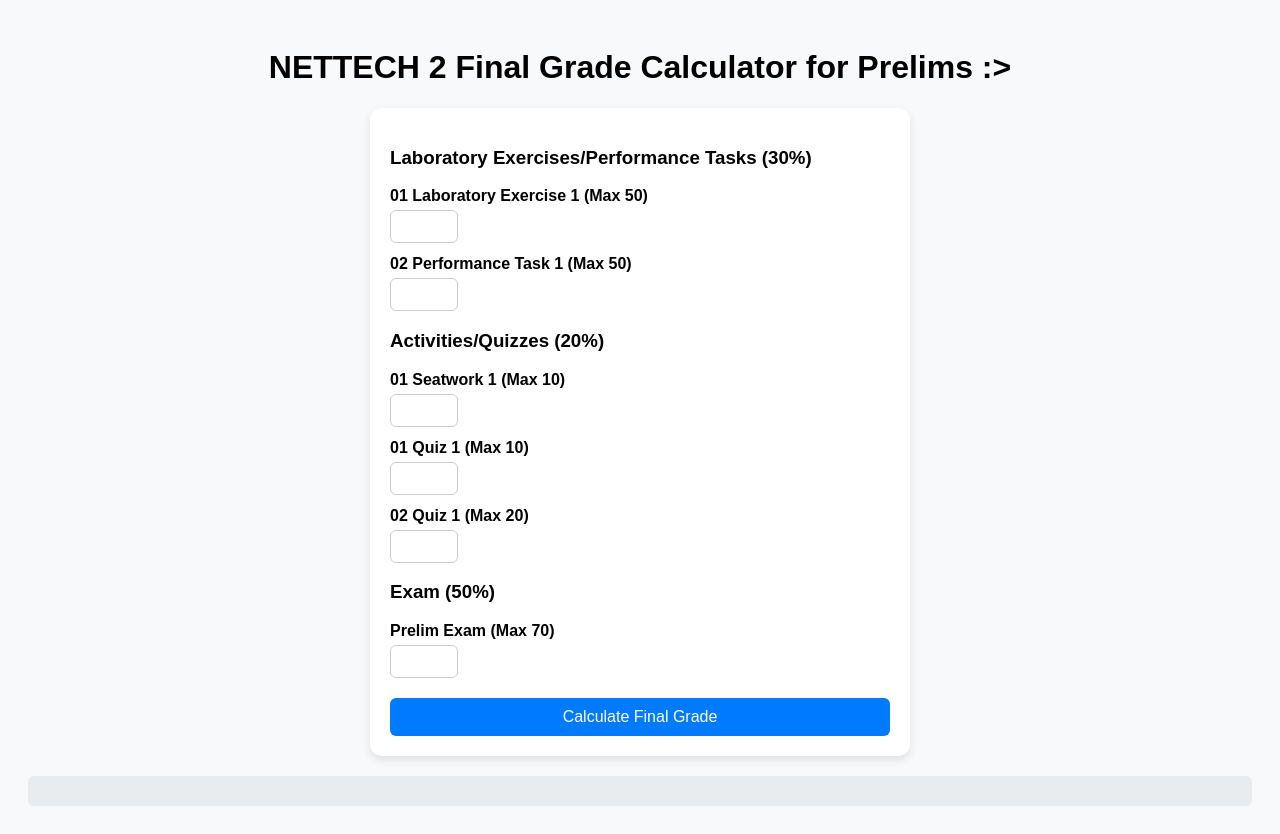
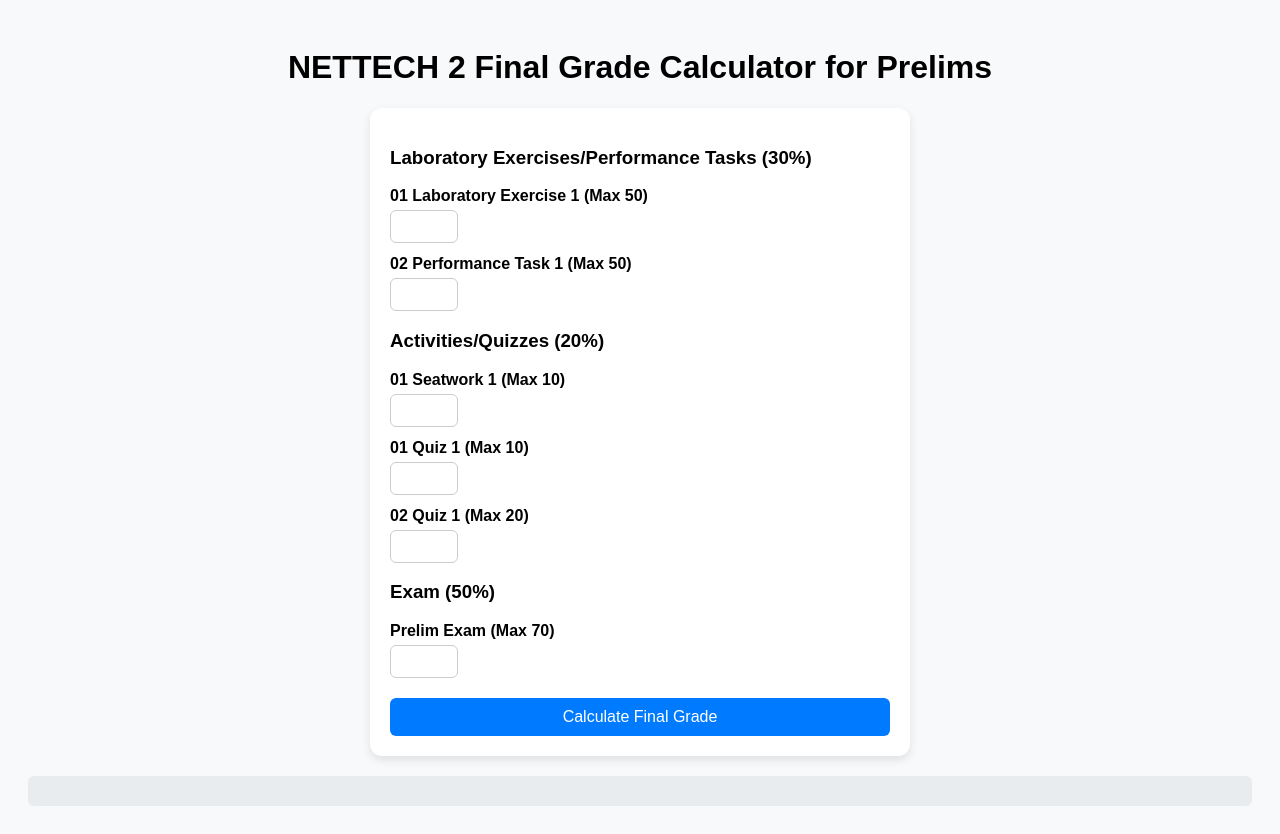
Before and after one commit to Sammeh12/grade-calculator-2025-2026-1st-sem, a plain HTML site: page nettech2.html in a window 1280 px wide. Drawn offline with Linux system fonts and the light colour scheme.

Commit message:
Update nettech2.html

```diff
--- a/nettech2.html
+++ b/nettech2.html
@@ -61,7 +61,7 @@
   </style>
 </head>
 <body>
-  <h1>NETTECH 2 Final Grade Calculator for Prelims :></h1>
+  <h1>NETTECH 2 Final Grade Calculator for Prelims</h1>
   <form id="gradeForm">
     <h3>Laboratory Exercises/Performance Tasks (30%)</h3>
     <label for="pt1">01 Laboratory Exercise 1 (Max 50)</label>
```
